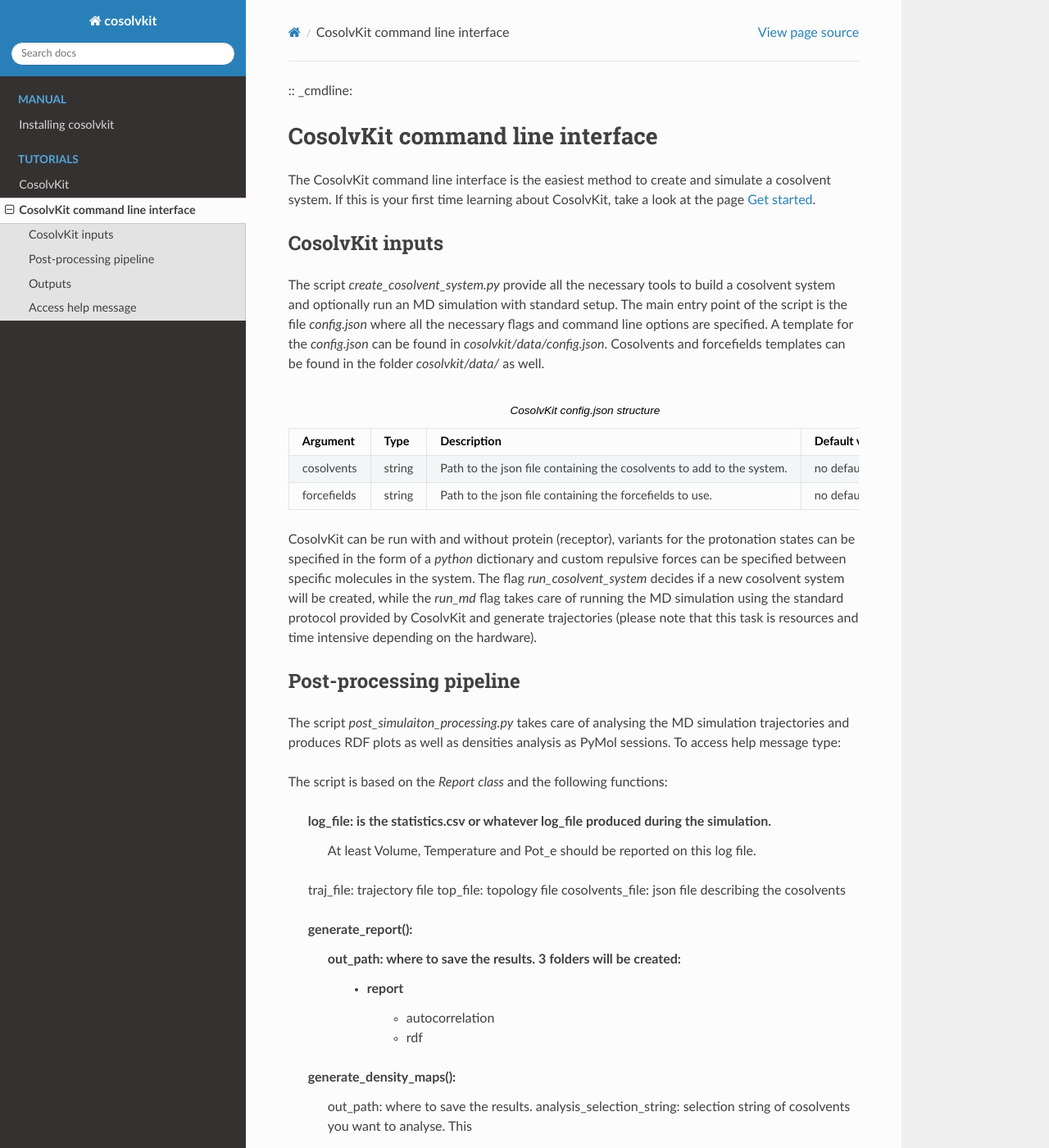
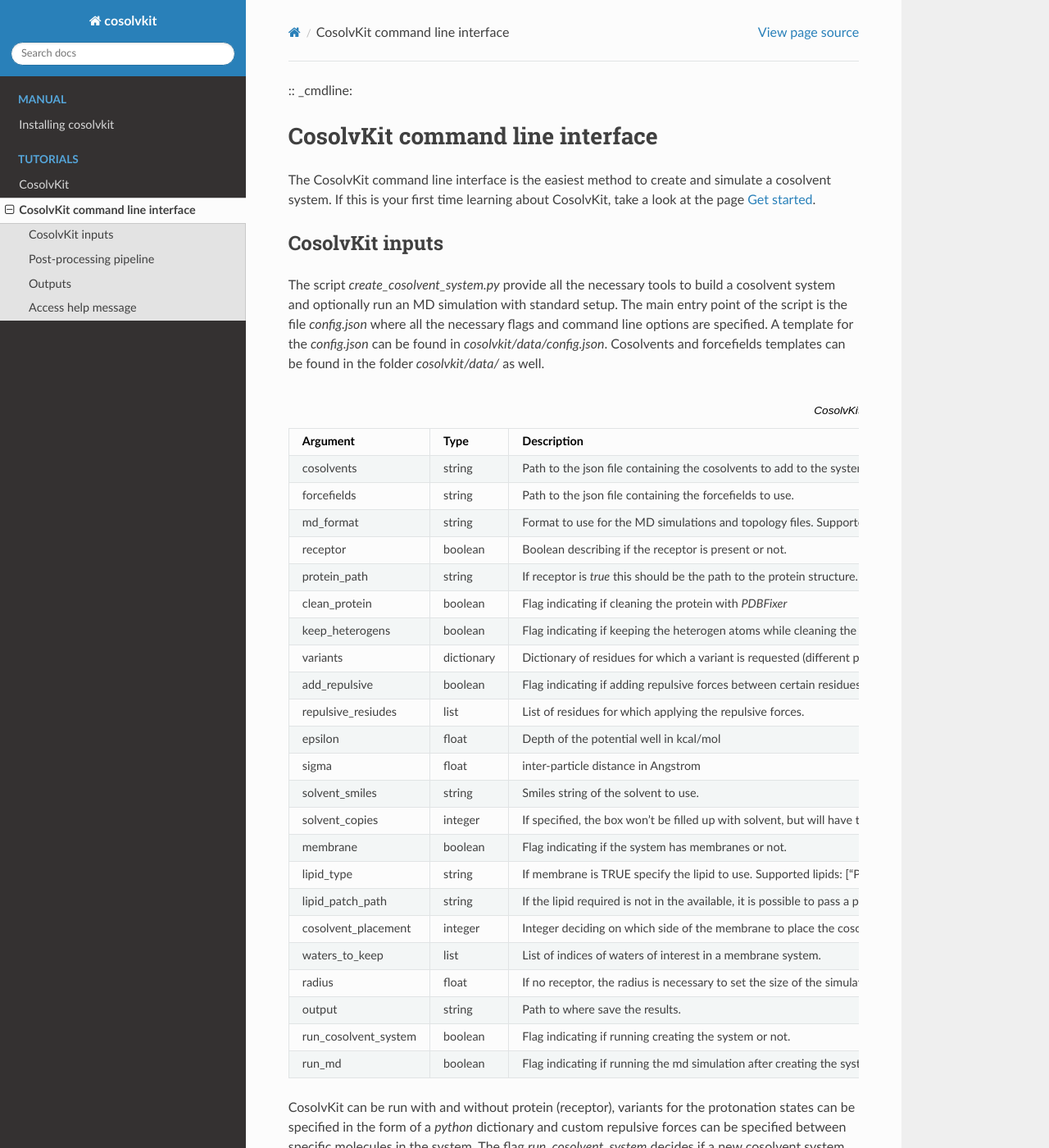
Before and after one commit to forlilab/cosolvkit, a Sphinx documentation site: the page built from docs/source/cmdline.rst, in a window 1280 px wide and 1400 px high. Shown: the whole window at 82% size. Built offline with Sphinx 7.4.7 and the Read the Docs theme 2.0.0, drawn with Linux system fonts in a browser that asks for light colours; pages that are not in the unit, such as notebooks, are missing from menus.

Commit message:
added readthedocs table for config file

```diff
--- a/docs/source/cmdline.rst
+++ b/docs/source/cmdline.rst
@@ -27,11 +27,95 @@
       - string
       - Path to the json file containing the cosolvents to add to the system.
       - no default
-
     * - forcefields
       - string
       - Path to the json file containing the forcefields to use.
       - no default
+    * - md_format
+      - string
+      - Format to use for the MD simulations and topology files. Supported formats: [OPENMM, AMBER, GROMACS, CHARMM]
+      - no default
+    * - receptor
+      - boolean
+      - Boolean describing if the receptor is present or not.
+      - no default
+    * - protein_path
+      - string
+      - If receptor is `true` this should be the path to the protein structure.
+      - no default
+    * - clean_protein
+      - boolean
+      - Flag indicating if cleaning the protein with `PDBFixer`
+      - TRUE
+    * - keep_heterogens
+      - boolean
+      - Flag indicating if keeping the heterogen atoms while cleaning the protein. Waters will be always kept.
+      - FALSE
+    * - variants
+      - dictionary
+      - Dictionary of residues for which a variant is requested (different protonation state) in the form {"chain_id:res_id":"protonation_state"}, `None` for the rest of the residues.
+      - empty dictionary
+    * - add_repulsive
+      - boolean
+      - Flag indicating if adding repulsive forces between certain residues or not.
+      - FALSE
+    * - repulsive_resiudes
+      - list
+      - List of residues for which applying the repulsive forces.
+      - empty list
+    * - epsilon
+      - float
+      - Depth of the potential well in kcal/mol
+      - 0.01 kcal/mol
+    * - sigma
+      - float
+      - inter-particle distance in Angstrom
+      - 10.0 Angstrom
+    * - solvent_smiles
+      - string
+      - Smiles string of the solvent to use.
+      - H2O
+    * - solvent_copies
+      - integer
+      - If specified, the box won't be filled up with solvent, but will have the exact number of solvent molecules specified.
+      - no default
+    * - membrane
+      - boolean
+      - Flag indicating if the system has membranes or not.
+      - FALSE
+    * - lipid_type
+      - string
+      - If membrane is TRUE specify the lipid to use. Supported lipids: ["POPC", "POPE", "DLPC", "DLPE", "DMPC", "DOPC", "DPPC"]
+      - "POPC"
+    * - lipid_patch_path
+      - string
+      - If the lipid required is not in the available, it is possible to pass a pre-equilibrated patch of the lipid of interest.
+      - no default
+    * - cosolvent_placement
+      - integer
+      - Integer deciding on which side of the membrane to place the cosolvents. Available options: [0 -> no preference, 1 -> outside, -1 -> inside]
+      - 0
+    * - waters_to_keep
+      - list
+      - List of indices of waters of interest in a membrane system.
+      - no default
+    * - radius
+      - float
+      - If no receptor, the radius is necessary to set the size of the simulation box.
+      - no default
+    * - output
+      - string
+      - Path to where save the results.
+      - no default
+    * - run_cosolvent_system
+      - boolean
+      - Flag indicating if running creating the system or not.
+      - TRUE
+    * - run_md
+      - boolean
+      - Flag indicating if running the md simulation after creating the system or not.
+      - FALSE
+
 
 CosolvKit can be run with and without protein (receptor), variants for the protonation states can be specified in the form of a `python` dictionary and custom repulsive forces can be specified between specific molecules in the system.
 The flag `run_cosolvent_system` decides if a new cosolvent system will be created, while the `run_md` flag takes care of running the MD simulation using the standard protocol provided by CosolvKit and generate trajectories (please note that this task is resources and time intensive depending on the hardware).
```
